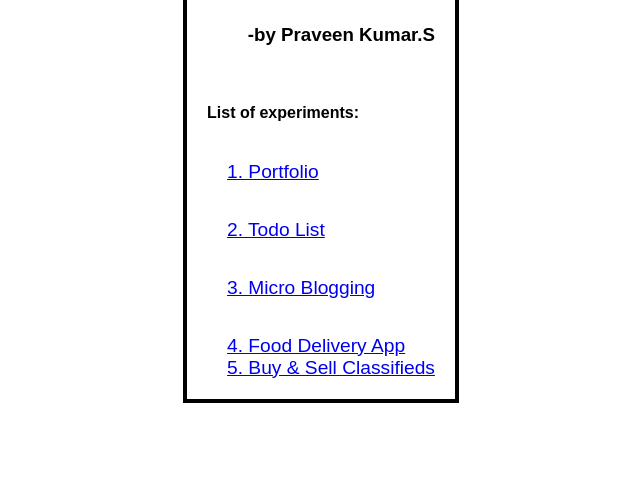
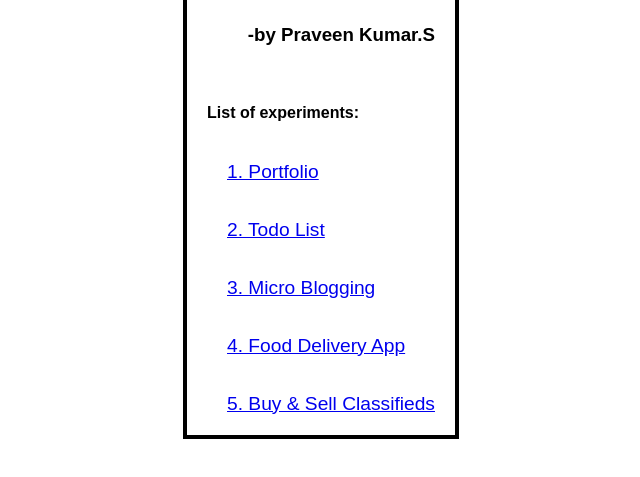
Before and after one commit to praveenkumar12334/praveen, a plain HTML site: page index.html in a window 1280 px wide. Shown: the part 157-634 px from the top of the page, without its empty margins (319-959 px from the left). Drawn offline with Linux system fonts and the light colour scheme.

Commit message:
Update index.html

```diff
--- a/index.html
+++ b/index.html
@@ -44,7 +44,7 @@
             <a href="portfoliopk.html">1. Portfolio</a><br><br>
             <a href="todolist3.html">2. Todo List</a><br><br>
             <a href="mb5.html">3. Micro Blogging</a><br><br>
-            <a href="fd7.html">4. Food Delivery App</a>
+            <a href="fd7.html">4. Food Delivery App</a><br><br>
             <a href="buy1.html">5. Buy & Sell Classifieds</a>
         </div>
     </div>
```
